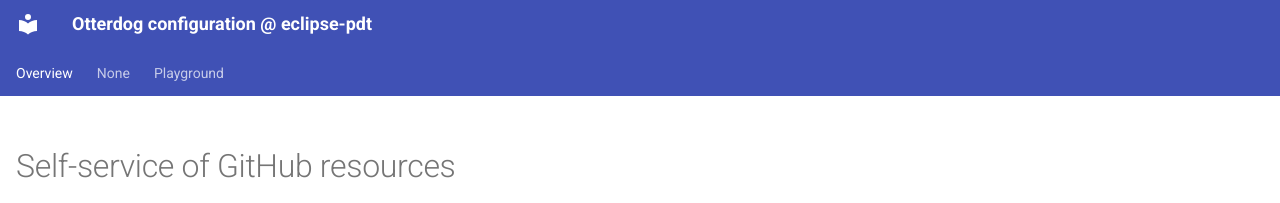
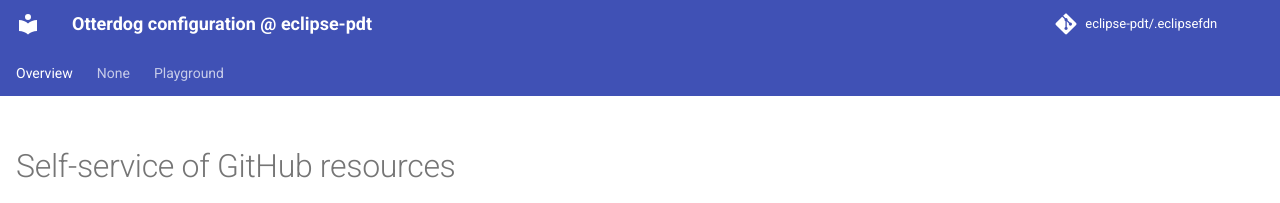
Before and after one commit to eclipse-pdt/.eclipsefdn, an MkDocs documentation site: the page built from docs/index.md, in a window 1280 px wide. Shown: the top 203 px of the page. Built offline with MkDocs 1.6.1 and Material for MkDocs 9.7.7, drawn with Linux system fonts in a browser that asks for light colours; comment, search, counter and statistics services are not loaded.

Commit message:
Updating file 'mkdocs.yml' with otterdog.

```diff
--- a/mkdocs.yml
+++ b/mkdocs.yml
@@ -3,6 +3,9 @@ site_description: Otterdog configuration @ eclipse-pdt
 strict: false
 
 site_url: https://eclipse-pdt.github.io/.eclipsefdn/
+
+repo_name: eclipse-pdt/.eclipsefdn
+repo_url: https://github.com/eclipse-pdt/.eclipsefdn/
 
 docs_dir: ./docs
 site_dir: ./_site
```
